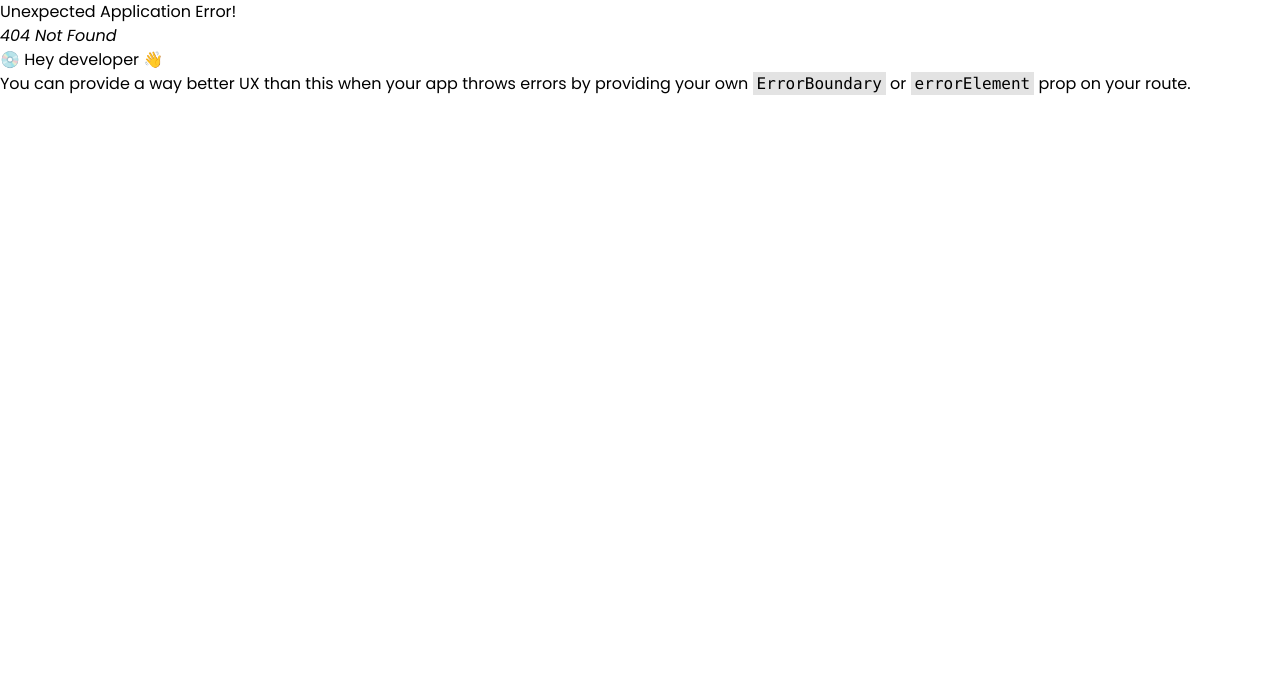
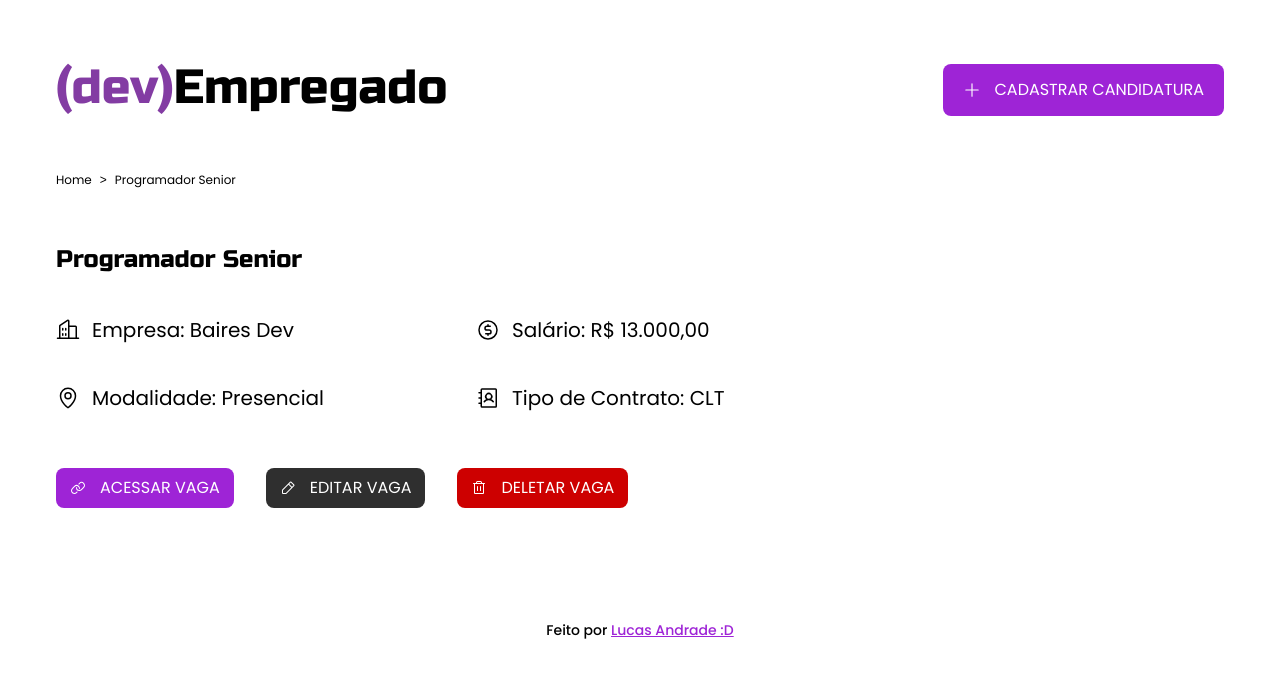
Before and after one commit to LucasAndrade912/devEmpregado, a React (Vite) app in the folder web/: page /home/jobs/1 in a window 1280 px wide. Before the commit this address had no page. Shown: the top 678 px of the page. Built offline with nearby package versions, Linux system fonts and the light colour scheme.

Commit message:
create JobDetails page

```diff
--- /dev/null
+++ b/web/src/pages/JobDetails.tsx
@@ -0,0 +1,93 @@
+import {
+	AddressBook,
+	Buildings,
+	CurrencyCircleDollar,
+	Link,
+	MapPin,
+	PencilSimple,
+	Trash,
+} from '@phosphor-icons/react'
+import { Link as LinkURL } from 'react-router-dom'
+import { formatCurrency } from '../utils/formatCurrency'
+import { Button } from '../components/Button'
+
+export function JobDetails() {
+	return (
+		<div className="mt-14">
+			<ul className="flex gap-2 items-center text-xs">
+				<li>
+					<LinkURL to="/home" className="hover:underline">
+						Home
+					</LinkURL>
+				</li>
+				<li>&#707;</li>
+				<li>Programador Senior</li>
+			</ul>
+
+			<div>
+				<h2 className="text-2xl font-title mb-10 mt-14">Programador Senior</h2>
+
+				<div className="grid grid-cols-[420px_1fr] gap-y-10 mb-14">
+					<div className="flex gap-3 items-center">
+						<Buildings size={24} />
+
+						<span className="text-xl">Empresa: Baires Dev</span>
+					</div>
+
+					<div className="flex gap-3 items-center">
+						<CurrencyCircleDollar size={24} />
+
+						<span className="text-xl">Salário: {formatCurrency(13000)}</span>
+					</div>
+
+					<div className="flex gap-3 items-center">
+						<MapPin size={24} />
+						<span className="text-xl">Modalidade: Presencial</span>
+					</div>
+
+					<div className="flex gap-3 items-center">
+						<AddressBook size={24} />
+
+						<span className="text-xl">Tipo de Contrato: CLT</span>
+					</div>
+				</div>
+
+				<div className="flex gap-8">
+					<Button.Root className="px-[14px] py-2" asChild>
+						<LinkURL to="#" target="_blank">
+							<Button.Icon>
+								<Link />
+							</Button.Icon>
+
+							<Button.Text>Acessar vaga</Button.Text>
+						</LinkURL>
+					</Button.Root>
+
+					<Button.Root
+						className="px-[14px] py-2 bg-[#2F2F2F] transition-colors hover:bg-[#474747]"
+						asChild>
+						<LinkURL to="#" target="_blank">
+							<Button.Icon>
+								<PencilSimple />
+							</Button.Icon>
+
+							<Button.Text>Editar vaga</Button.Text>
+						</LinkURL>
+					</Button.Root>
+
+					<Button.Root
+						className="px-[14px] py-2 bg-[#CD0000] transition-colors hover:bg-[#F01212]"
+						asChild>
+						<LinkURL to="#" target="_blank">
+							<Button.Icon>
+								<Trash />
+							</Button.Icon>
+
+							<Button.Text>Deletar vaga</Button.Text>
+						</LinkURL>
+					</Button.Root>
+				</div>
+			</div>
+		</div>
+	)
+}
--- a/web/src/routes.tsx
+++ b/web/src/routes.tsx
@@ -1,5 +1,6 @@
 import { createBrowserRouter, RouterProvider } from 'react-router-dom'
 
+import { JobDetails } from './pages/JobDetails'
 import { Register } from './pages/Register'
 import { NewJob } from './pages/NewJob'
 import { Layout } from './pages/Layout'
@@ -27,6 +28,10 @@ const router = createBrowserRouter([
 				path: 'new-job',
 				element: <NewJob />,
 			},
+			{
+				path: 'jobs/:jobId',
+				element: <JobDetails />,
+			},
 		],
 	},
 ])
```
